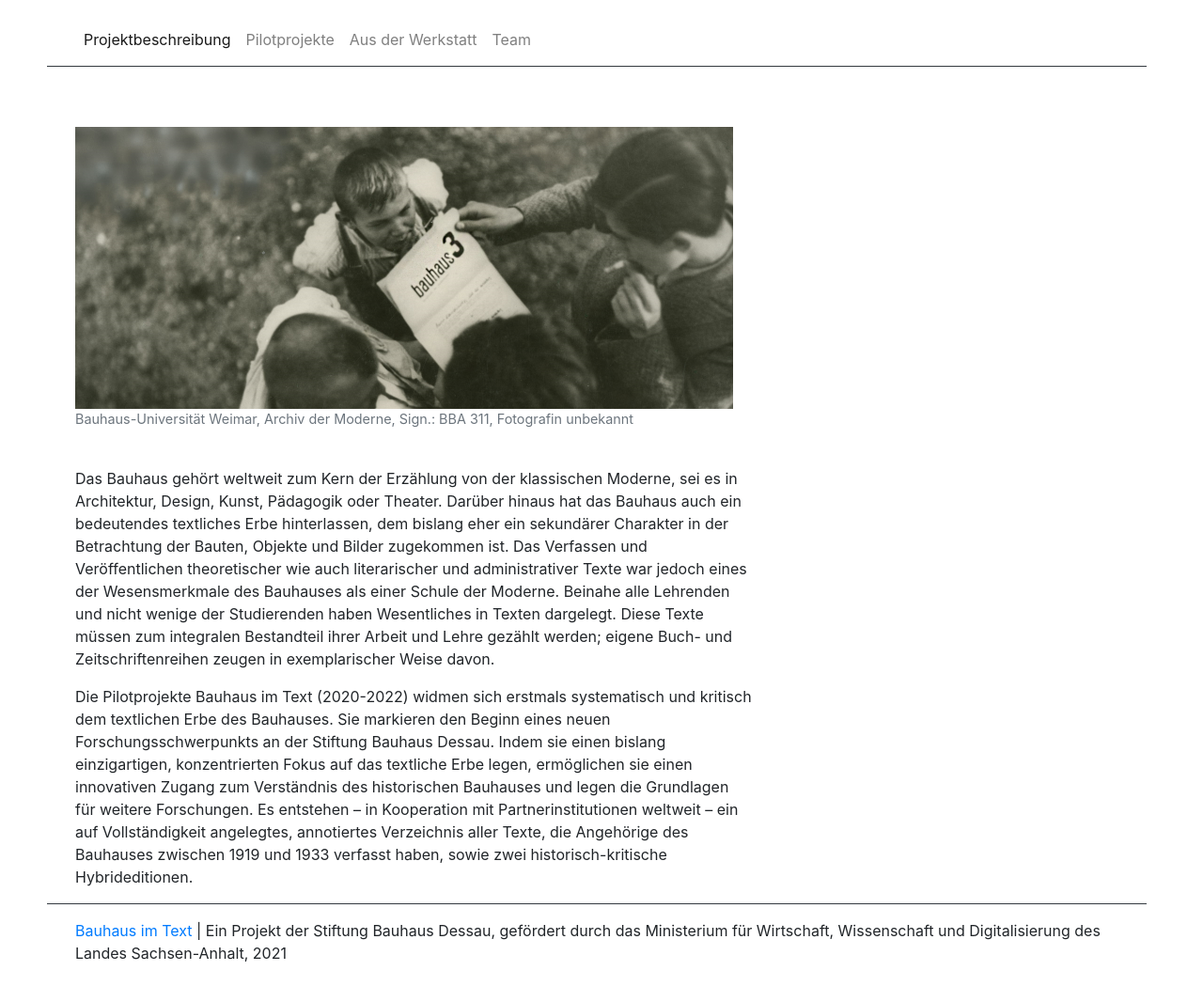
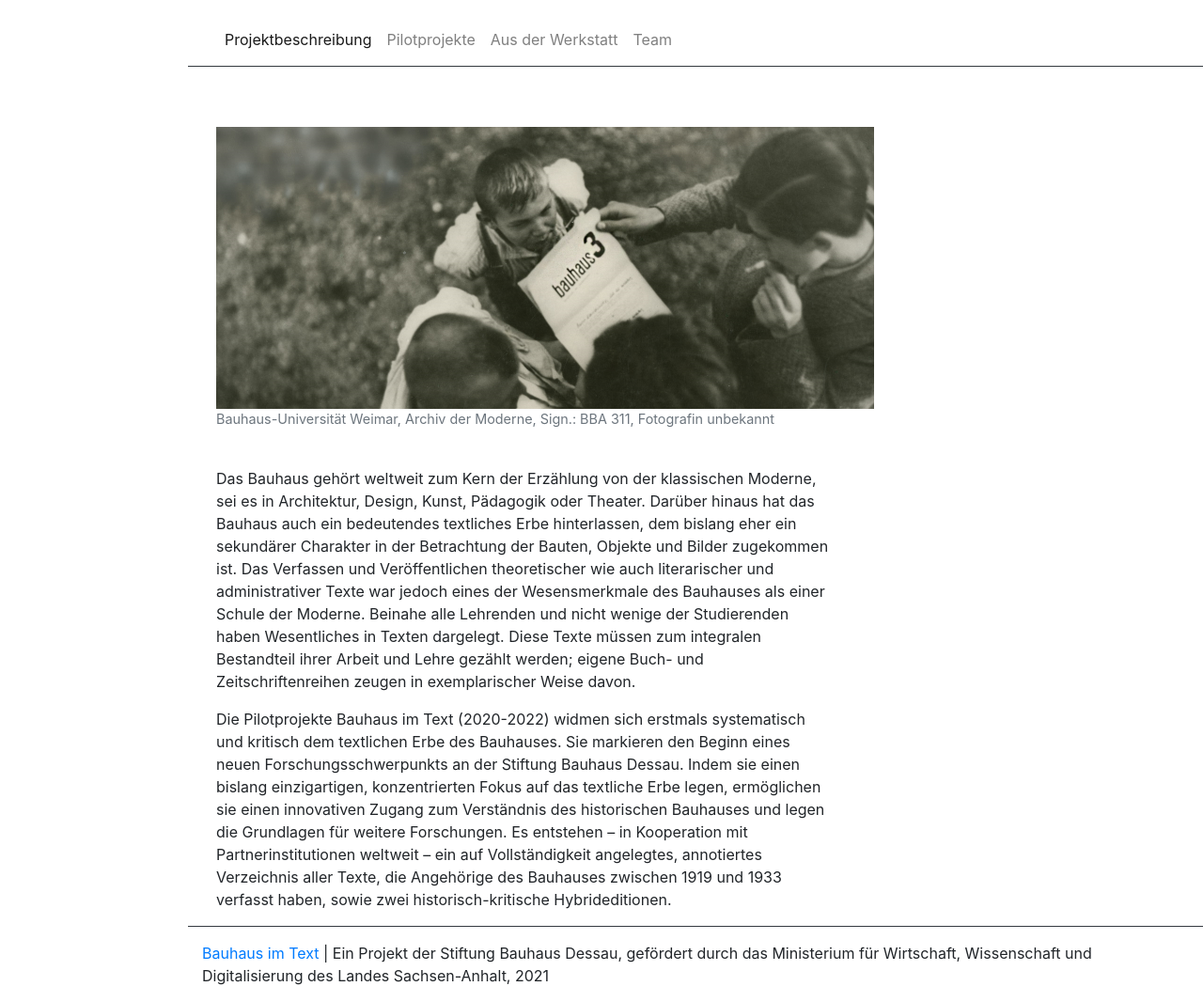
Before and after one commit to Bauhaus-im-Text/internetauftritt, a Jekyll site: the page built from pages/index.md, in a window 1280 px wide. Shown: the whole page at 94% size. Built offline with Jekyll 4.4.1, drawn with Linux system fonts in a browser that asks for light colours; before the commit the page ends 1042 px from its top, so only the background shows below that.

Commit message:
Update _custom.scss

```diff
--- a/_sass/_custom.scss
+++ b/_sass/_custom.scss
@@ -1,7 +1,7 @@
 /* add your scss tweaks here */
 .d-inline-flex {
-    max-width: auto;
-    margin-left: 50px;
+    max-width: 1868px;
+    margin-left: 200px;
 }
 /* Style the sidebar - fixed full height */
 .sidebar {
```
